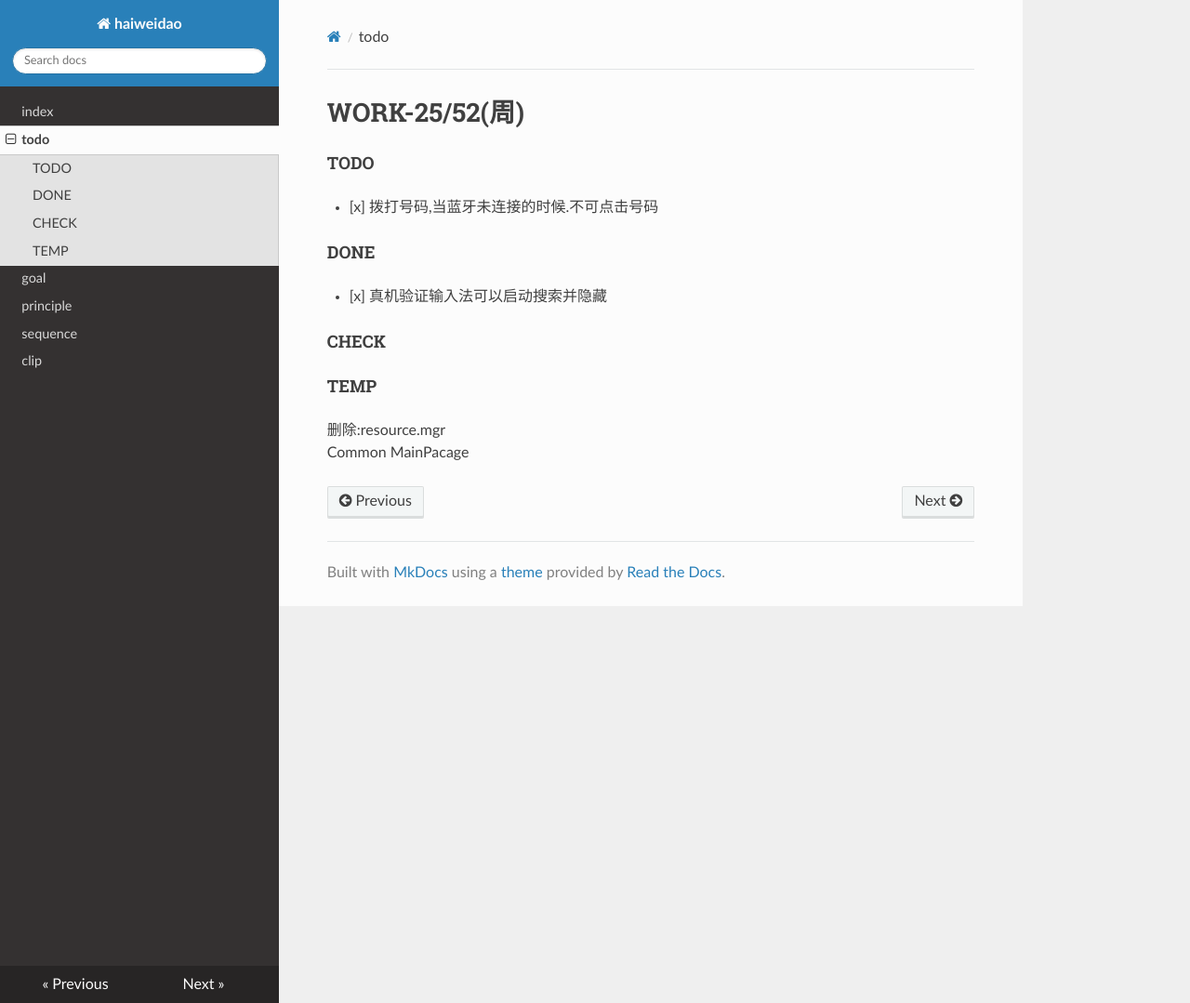
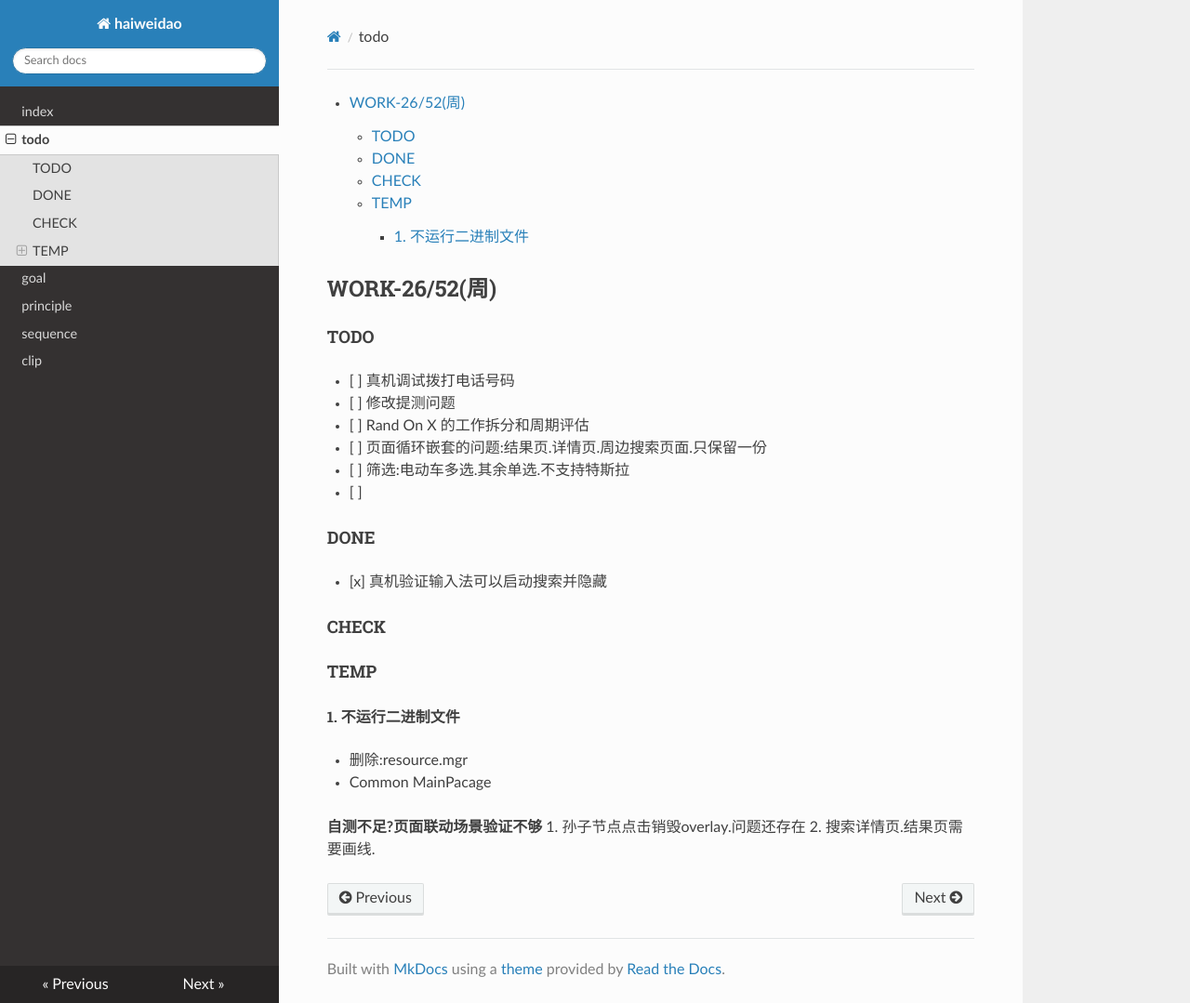
Before and after one commit to keepthink/XQBlog, an MkDocs documentation site: the page built from docs/todo.md, in a window 1280 px wide and 1079 px high. Shown: the whole window at 93% size. Built offline with MkDocs 1.6.1, drawn with Linux system fonts in a browser that asks for light colours; nearby versions of some CDN libraries; old or Windows-style settings are respelled for this version of MkDocs.

Commit message:
new modify

```diff
--- a/docs/todo.md
+++ b/docs/todo.md
@@ -1,11 +1,24 @@
-# WORK-25/52(周)
+
+[TOC]
+## WORK-26/52(周)
+
 ####TODO
-- [x] 拨打号码,当蓝牙未连接的时候.不可点击号码
+- [ ] 真机调试拨打电话号码
+- [ ] 修改提测问题
+- [ ] Rand On X 的工作拆分和周期评估
+- [ ] 页面循环嵌套的问题:结果页.详情页.周边搜索页面.只保留一份
+- [ ] 筛选:电动车多选.其余单选.不支持特斯拉
+- [ ]
 ####DONE
 - [x] 真机验证输入法可以启动搜索并隐藏
 
 ####CHECK
 
 ####TEMP
-删除:resource.mgr
-Common  MainPacage
+###### 1. 不运行二进制文件
++ 删除:resource.mgr
++ Common  MainPacage
+
+**自测不足?页面联动场景验证不够**
+1. 孙子节点点击销毁overlay.问题还存在
+2. 搜索详情页.结果页需要画线.
```
Also changed, not shown: docs/Range时间评估.html (added, +68 -0 lines), docs/Range时间评估.md (added, +74 -0 lines), site/404.html, site/index.html, site/search.html, site/search/search_index.json, site/sitemap.xml, 1 other file.
